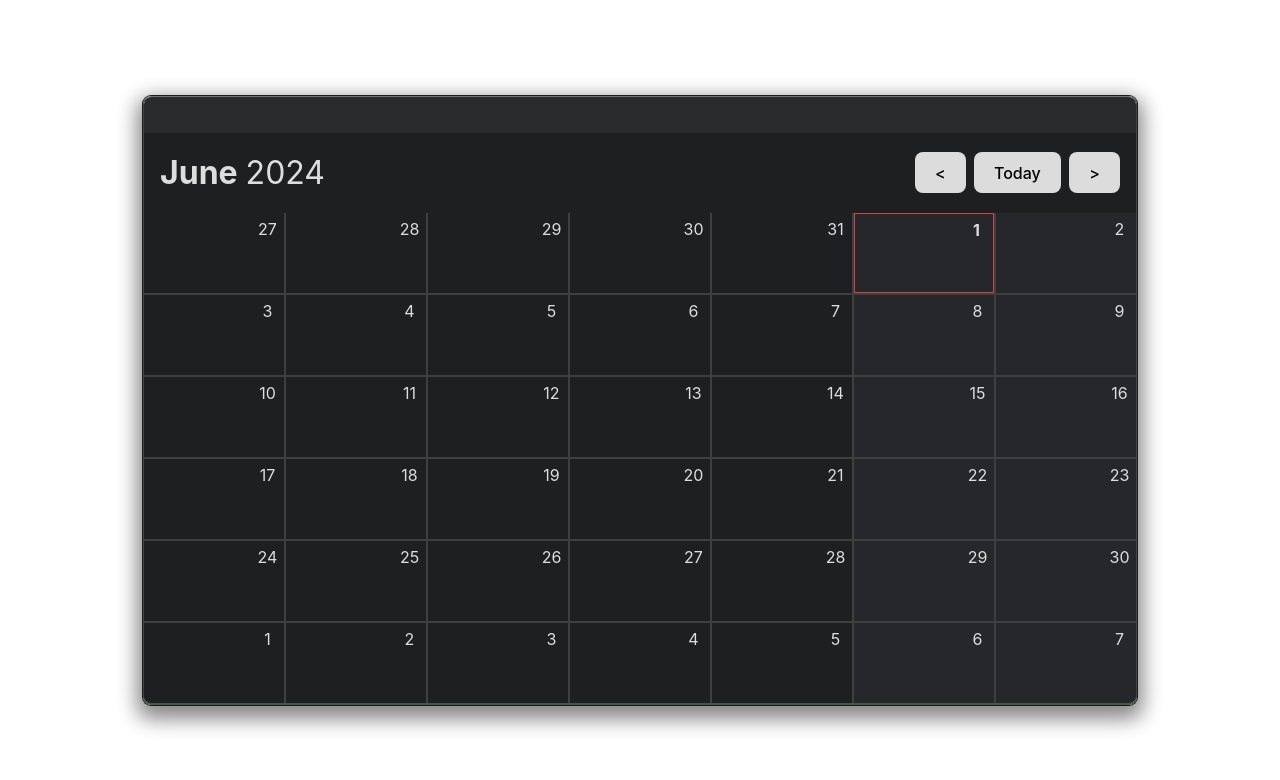
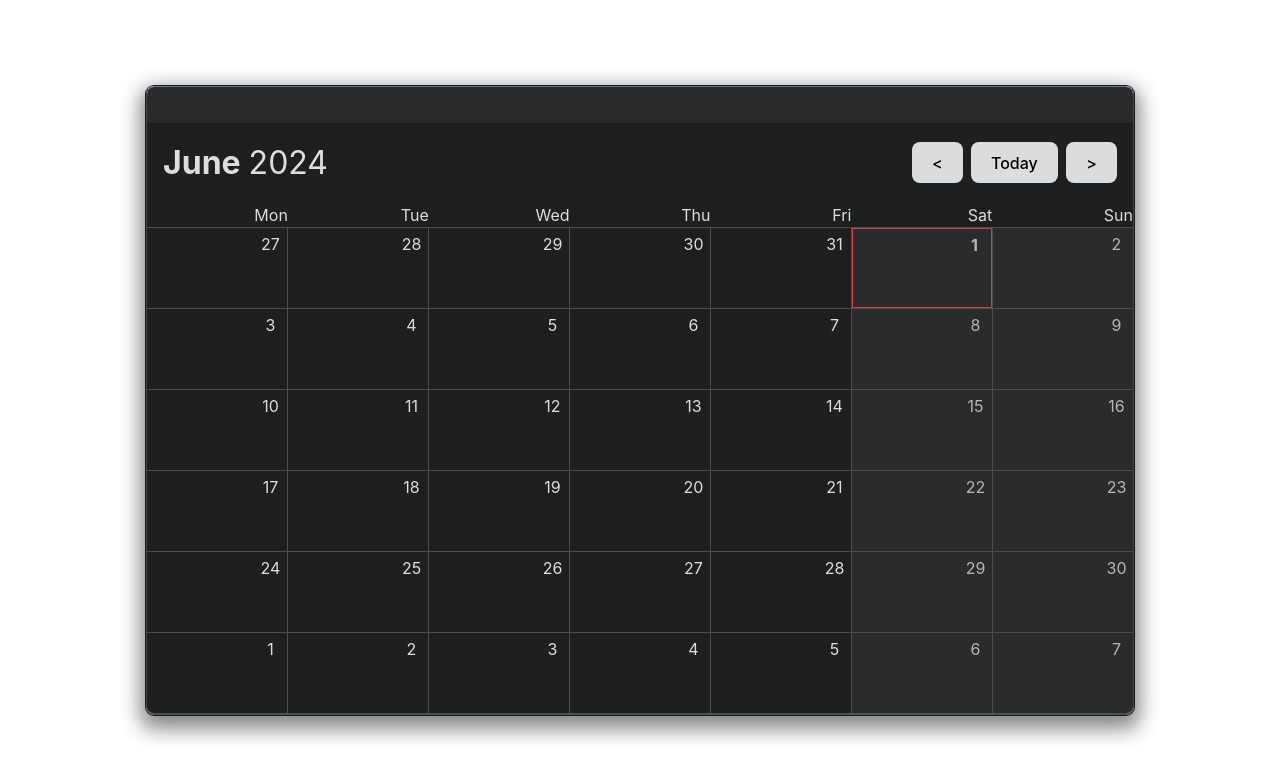
Before and after one commit to Peter-Kravchenko/task-calendar, a React (Vite) app in the folder task-manager/: page / in a window 1280 px wide. Shown: the top 780 px of the page. Built offline with nearby package versions, Linux system fonts and the light colour scheme.

Commit message:
feat: Добавит дни недели

```diff
--- a/task-manager/src/components/calender-grid/calendar-grid.css
+++ b/task-manager/src/components/calender-grid/calendar-grid.css
@@ -1,9 +1,27 @@
+.grid-header {
+  display: grid;
+  grid-template-columns: repeat(7, 1fr);
+  grid-template-rows: repeat(1, 1fr);
+  color: #dcdddd;
+  background-color: #1e1f21;
+  border-bottom: 1px solid #4d4d4d;
+}
+
 .grid-wrapper {
   display: grid;
   grid-template-columns: repeat(7, 1fr);
   grid-template-rows: repeat(6, 1fr);
-  gap: 2px;
-  background-color: rgb(61, 63, 65);
+  grid-gap: 1px;
+  background-color: #4d4d4d;
+}
+
+.cell-header {
+  display: flex;
+  justify-content: right;
+  background-color: #1e1f21;
+  color: #dcdddd;
+  min-width: 140px;
+  min-height: 20px;
 }
 
 .cell-wrapper {
@@ -20,7 +38,7 @@
 }
 .cell-wrapper.weekend {
   background-color: #1e1f21ba;
-  color: #dcdddd;
+  color: #dcddddc8;
 }
 
 .cell-wrapper.today {
--- a/task-manager/src/components/calender-grid/calendar-grid.tsx
+++ b/task-manager/src/components/calender-grid/calendar-grid.tsx
@@ -1,3 +1,4 @@
+import moment from 'moment';
 import './calendar-grid.css';
 
 type calendarGridProps = {
@@ -15,8 +16,17 @@ function CalendarGrid({
 }: calendarGridProps): JSX.Element {
   const day = startDate.clone();
   const daysMap = [...Array(totalDays)].map(() => day.add(1, 'day').clone());
+  const weekDaysMap = daysMap.slice(0, 7);
 
   return (
+    <>
+      <div className="grid-header">
+        {[...Array(7)].map((_, i) => (
+          <div className="cell-header" key={i}>
+            {moment(weekDaysMap[i]).format('ddd')}
+          </div>
+        ))}
+      </div>
       <div className="grid-wrapper">
         {daysMap.map((day, index) => {
           const date = day.date();
@@ -35,6 +45,7 @@ function CalendarGrid({
           );
         })}
       </div>
+    </>
   );
 }
 
--- a/task-manager/src/pages/calendar-page/calendar-page.tsx
+++ b/task-manager/src/pages/calendar-page/calendar-page.tsx
@@ -16,7 +16,6 @@ function CalendarPage() {
   const todayClickHandler = () => {
     setPivotDay(moment());
   };
-
   const nextClickHandler = () => {
     setPivotDay((prev) => prev.clone().add(1, 'month'));
   };
```
Lines whose indentation alone changed are shown as unchanged.
